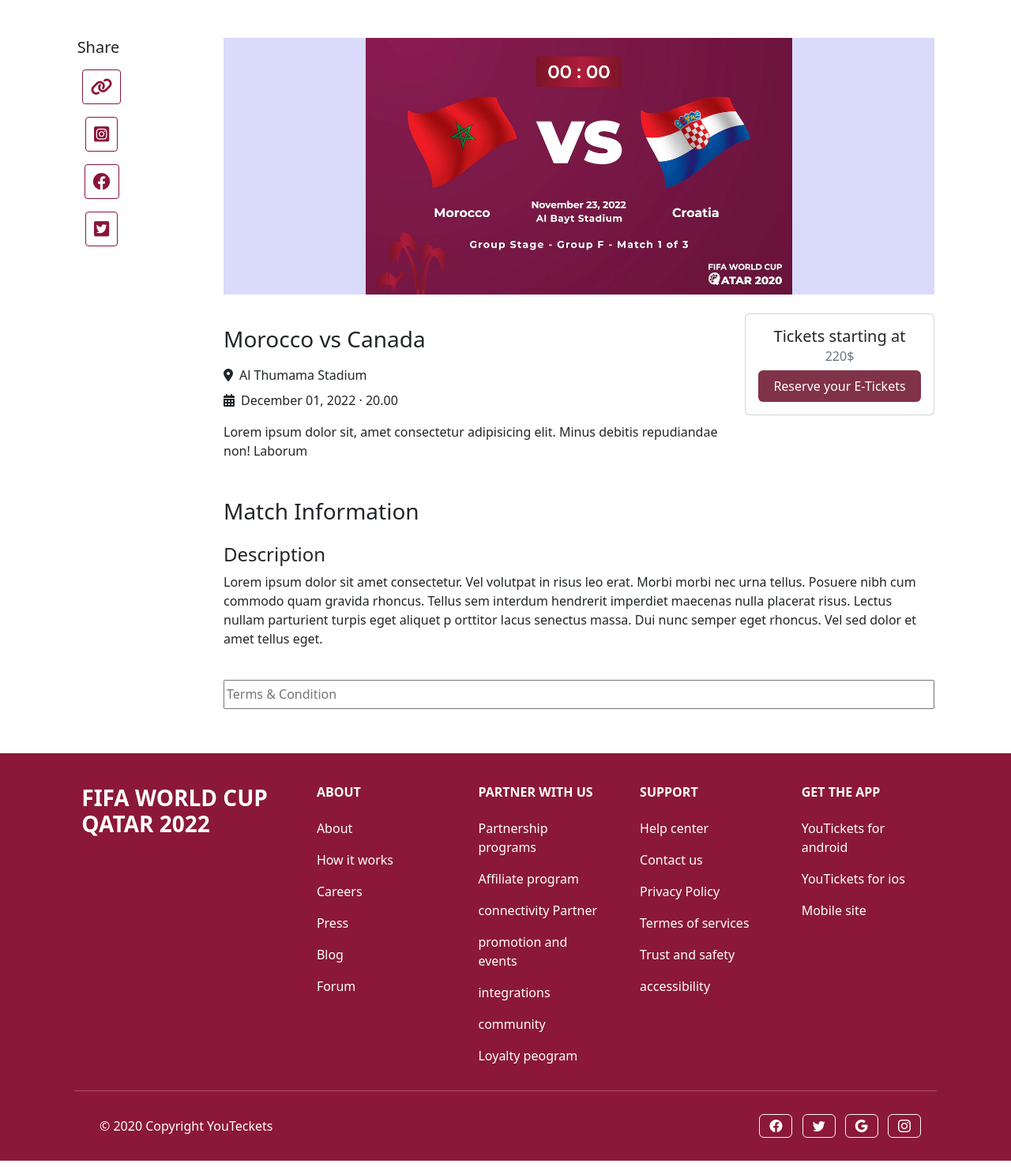
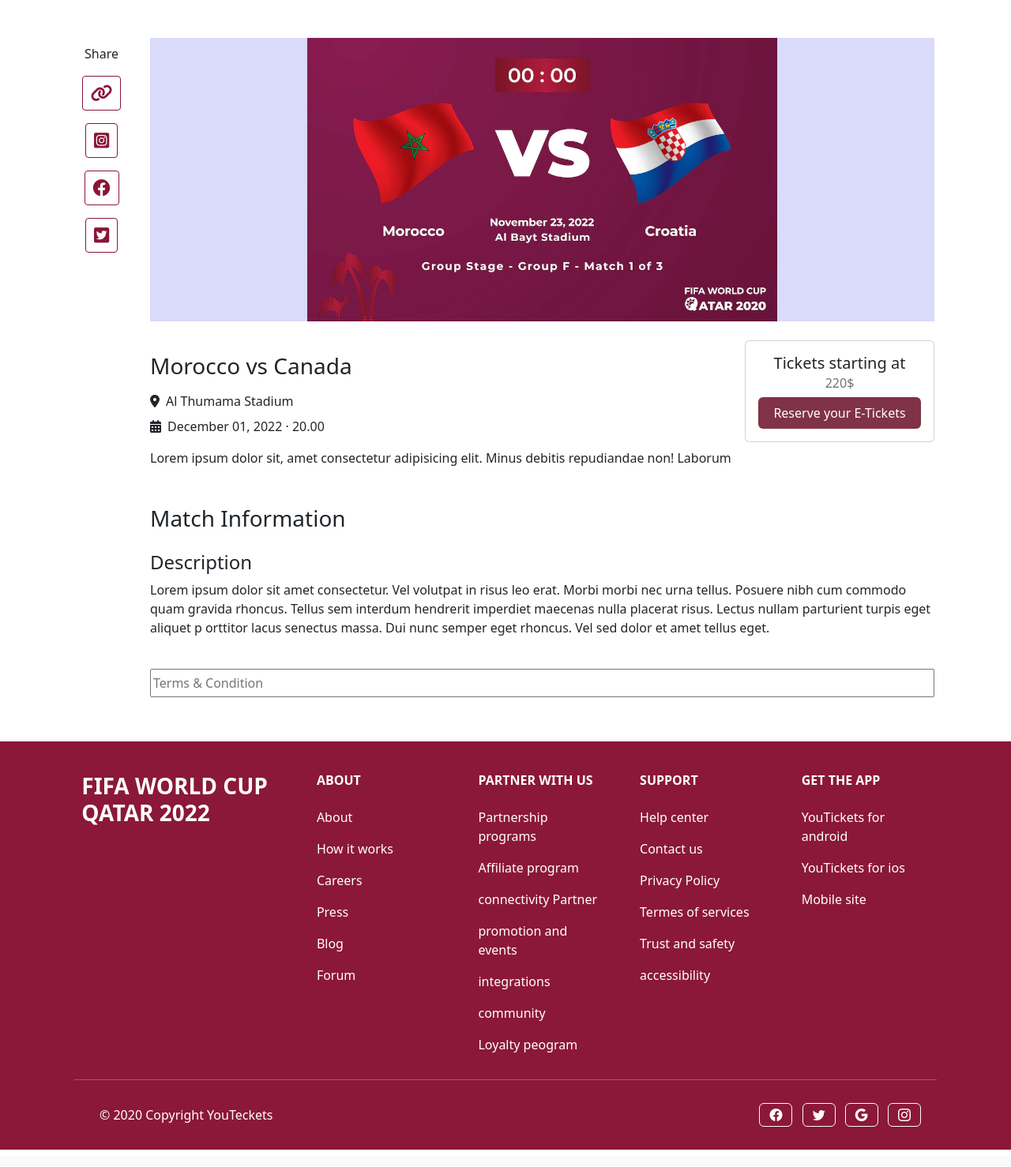
Before and after one commit to ASMAEELKHIRAOUI/FIFA-WC-QATAR22, a PHP site: page /macthpage.php in a window 1280 px wide. Shown: the part 62-1540 px from the top of the page at 79% size. After the commit the page ends 1518 px from the top, so only its background shows below. Run offline with PHP 8.4, Linux system fonts and the light colour scheme; some libraries are stand-ins or nearby versions.

Commit message:
pagematch modified

```diff
--- a/pages/macthpage.php
+++ b/pages/macthpage.php
@@ -24,19 +24,19 @@ include '../include/navbar.php';
 
     <div class=" container  d-flex justify-content-between  flex-wrap  w-100 my-5  ">
 <!--  col-1  d-flex flex-column align-items-center d-sm-flex  -->
-        <div class=" col-1 d-flex flex-md-column align-items-sm-center ">
-             <h5 class="mr-2" >Share </h5>
+        <div class=" col-1 d-flex  flex-md-column align-items-sm-center ">
+             <spain class=" d-none d-md-block  my-2   text-center  " >Share </spain>
              <i class="icon my-2 m-2 fa-solid fa-link"></i>
              <i class="icon my-2 m-2 fa-brands fa-square-instagram"></i>
              <i class="icon my-2 m-2 fa-brands fa-facebook"></i>
              <i class=" icon  my-2 m-2  fa-brands fa-square-twitter"></i>
         </div>
         <!-- col d-flex flex-column -->
-        <div class=" col-12 col-md-10 d-flex flex-column " >
+        <div class=" col-12 col-md-11 d-flex flex-column " >
             <div class=" bg-img d-flex w-100 h-50 justify-content-center">
                 <img class="match-img" src="../assets/img/morocco-vs-croatia.png" alt="imagematch">
             </div>
-            <div class=" mt-4  d-flex justify-content-between ">
+            <div class=" mt-4  d-flex justify-content-between flex-wrap  ">
                 <div class="my-3  d-flex flex-column align-items-between  ">
                     <h3 class=" ">Morocco vs Canada</h3>
                     <div><i class=" my-1 py-2 mr-2 fa-solid fa-location-dot"></i><span>Al Thumama Stadium</span></div>
```
Also changed, not shown: config/database.php (+7 -0 lines).
